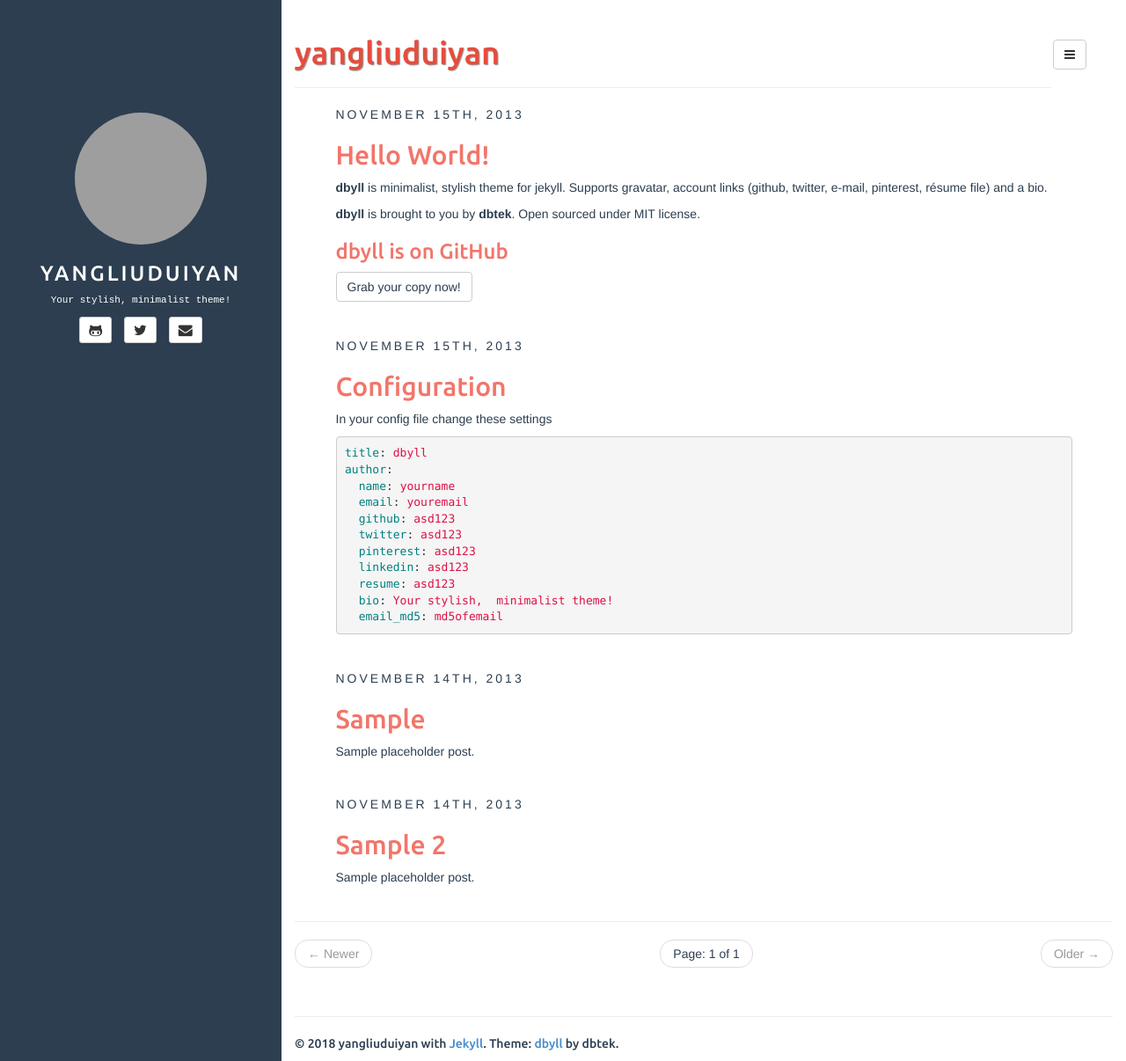
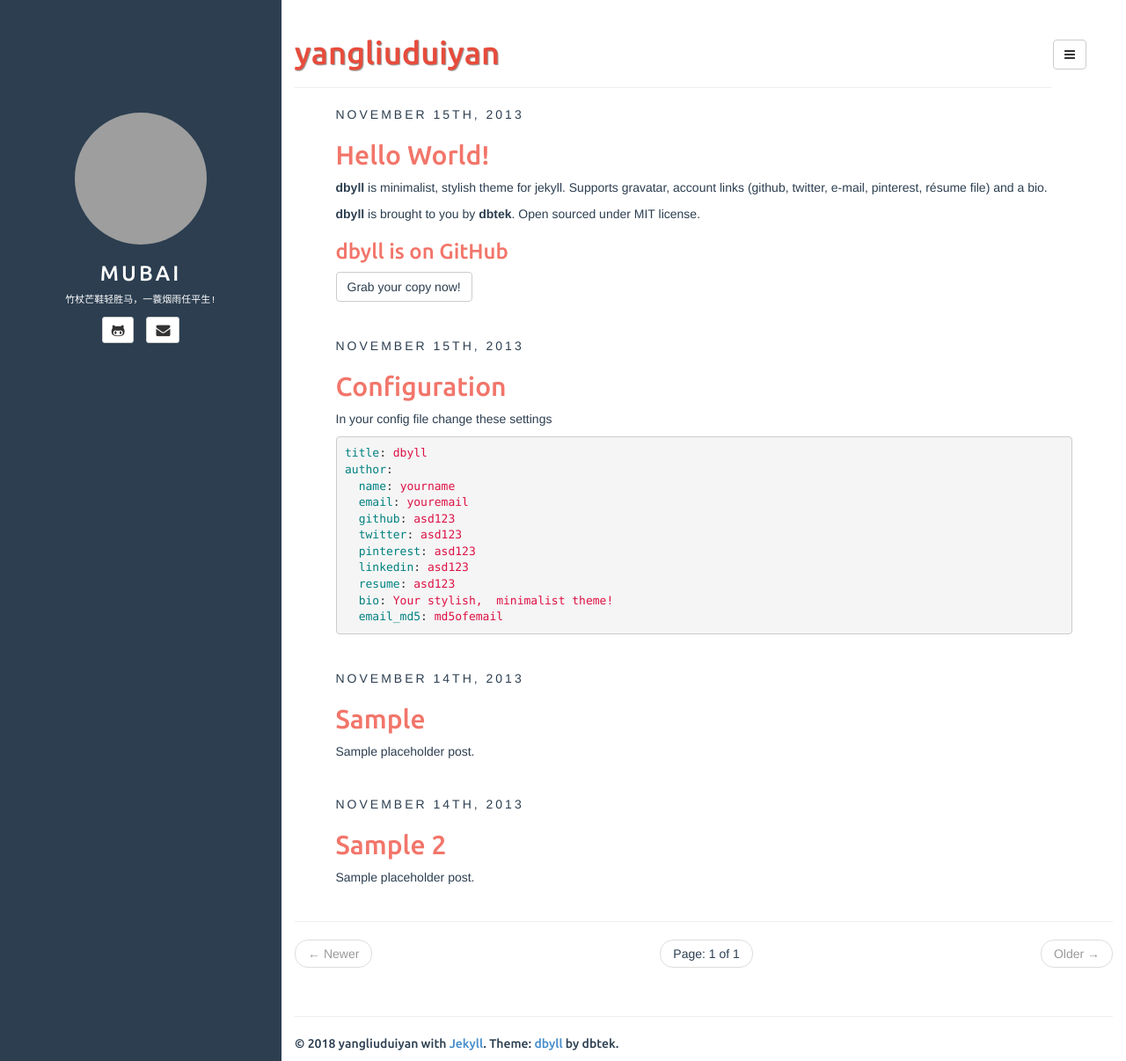
Before and after one commit to yangliuduiyan/jiumubai.github.io, a Jekyll site: the page built from index.html, in a window 1280 px wide and 1206 px high. Shown: the whole window at 88% size. Built offline with Jekyll 4.4.1, drawn with Linux system fonts in a browser that asks for light colours; the list of posts is cut into pages by our own code; grey boxes are pictures that could not be loaded.

Commit message:
Update _config.yml

```diff
--- a/_config.yml
+++ b/_config.yml
@@ -7,7 +7,7 @@ highlighter: rouge
 markdown: kramdown
 disqus: yangliuduiyan
 google_analytics: yangliuduiyan
-title: yangliuduiyan
+title: MuBai
 
 defaults:
   -
@@ -21,10 +21,10 @@ author:
   name: yangliuduiyan
   email: luobijinfengyu@163.com
   github: yangliuduiyan
-  twitter: yangliuduiyan
+  wecat: jiubaishu
   pinterest: yangliuduiyan
   linkedin: yangliuduiyan
-  bio: Your stylish, minimalist theme!
+  bio: 竹杖芒鞋轻胜马，一蓑烟雨任平生!
   email_md5: 726351295ec82e145928582f595aa3aa
 
 rss_path: feed.xml
```
